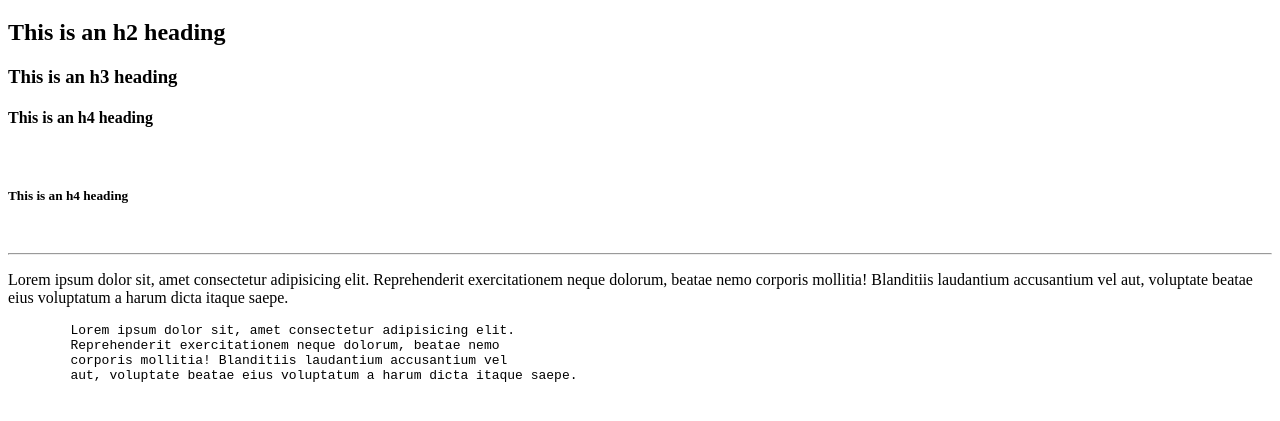
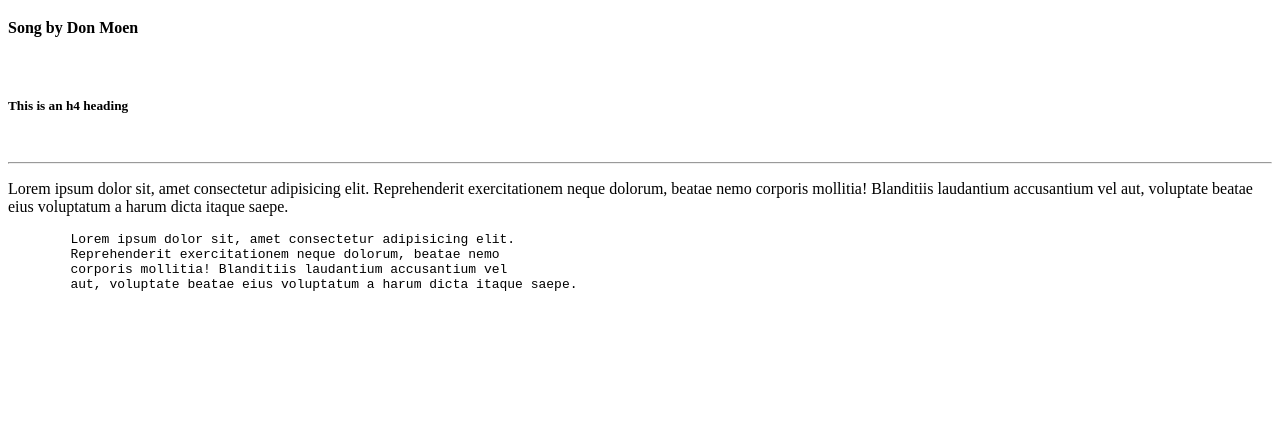
Before and after one commit to todimskii/project1, a plain HTML site: page testpage.html in a window 1280 px wide. Shown: the part 61-482 px from the top of the page. Drawn offline with Linux system fonts and the light colour scheme.

Commit message:
song title and singer name

```diff
--- a/testpage.html
+++ b/testpage.html
@@ -7,9 +7,9 @@
 </head>
 <body>
     <h1>God Is Good All the Time</h1>
-    <h2>This is an h2 heading</h2>
-    <h3>This is an h3 heading</h3>
-    <h4>This is an h4 heading</h4>
+
+
+    <h4>Song by Don Moen</h4>
     <br>
     <h5>This is an h4 heading</h5>
     <br>
```
